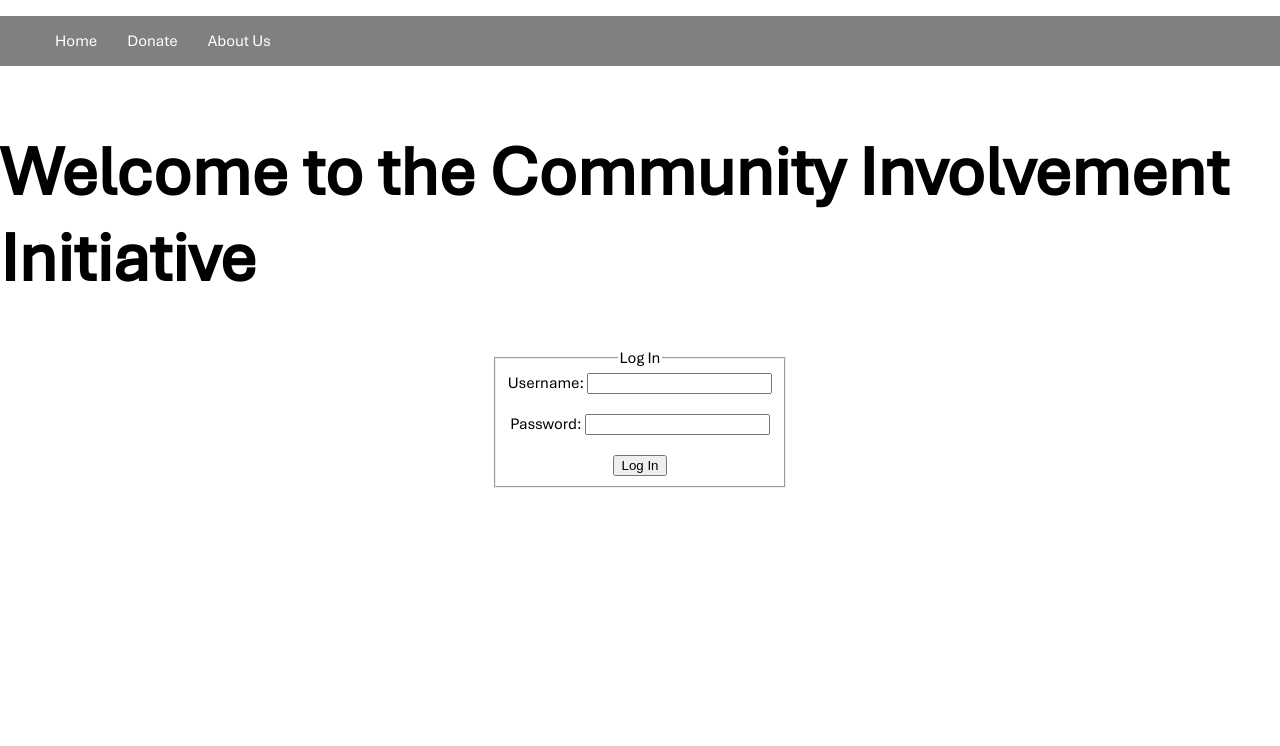
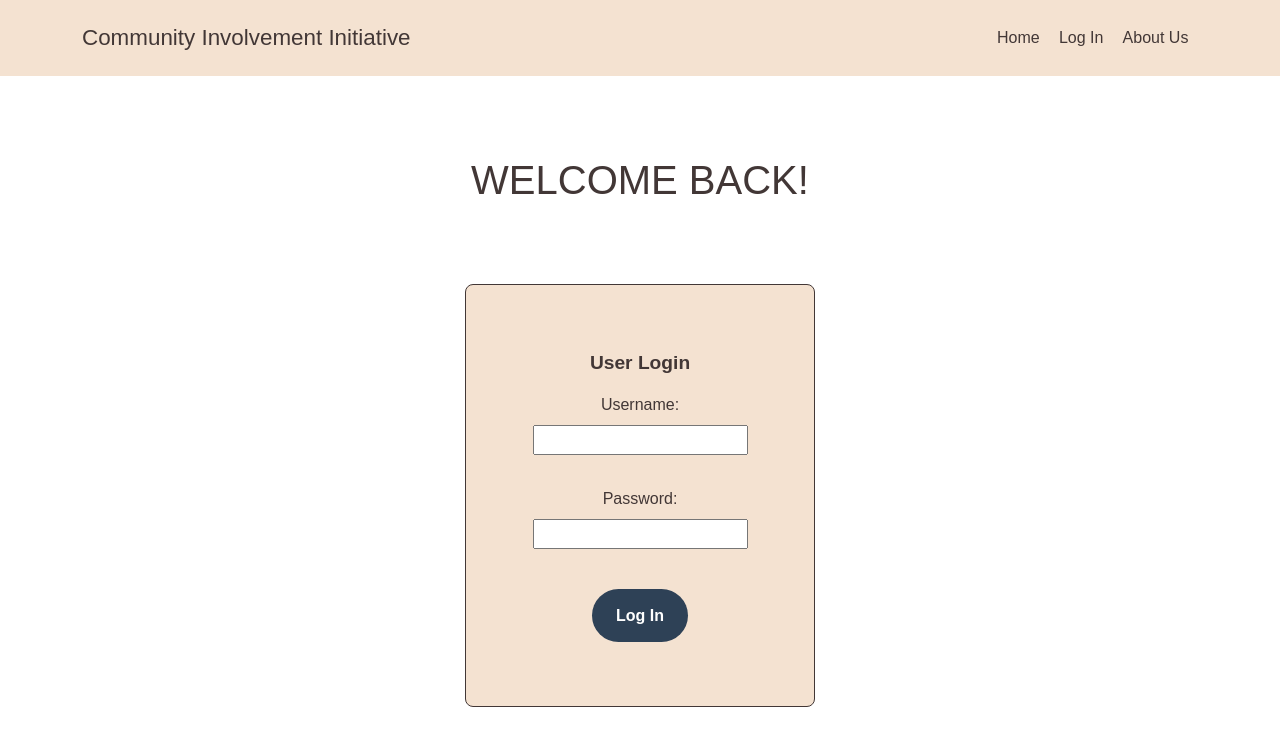
Before and after one commit to Zaiii12/CII, a PHP site: page /Login.php in a window 1280 px wide. Shown: the top 746 px of the page. Run offline with PHP 8.4, Linux system fonts and the light colour scheme.

Commit message:
Add files via upload
..

```diff
--- a/Login.php
+++ b/Login.php
@@ -3,42 +3,173 @@
 <head>
     <meta charset="UTF-8">
     <meta name="viewport" content="width=device-width, initial-scale=1.0">
-    <title>Login - CII Project</title>
-    <link rel="stylesheet" href="C1.css">
+    <title>Community Involvement Initiative</title>
+    <link href="https://cdn.jsdelivr.net/npm/bootstrap@5.3.0/dist/css/bootstrap.min.css" rel="stylesheet">
+    <style>
+        :root {
+            --primary-color: #D6AA9F;
+            --secondary-color: #F4E2D1;
+            --text-color: #423736;
+        }
+
+        body {
+            font-family: 'Arial', sans-serif;
+            color: var(--text-color);
+        }
+
+        .navbar {
+            background-color: var(--secondary-color);
+            padding: 1rem 2rem;
+        }
+
+        .navbar-brand {
+            font-size: 1.4rem;
+            color: var(--text-color);
+        }
+
+        .nav-link {
+            color: var(--text-color);
+            margin: 0.1rem;
+            transition: opacity 0.1s;
+        }
+
+        .nav-link:hover {
+            opacity: 1.1;
+        }
+
+        .hero-section {
+            background-color: var(--primary-color);
+            padding: 14rem 2rem;
+            text-align: center;
+        }
+
+        .hero-title {
+            font-size: 3.6rem;
+            margin-bottom: 1.5rem;
+        }
+
+        .hero-text {
+            font-size: 1.3rem;
+            margin-bottom: 3rem;
+            max-width: 500px;
+            margin: 0 auto;
+        }
+
+        .cta-button {
+            background-color: #2E4156;
+            color: white;
+            padding: 1rem 2.6rem;
+            border-radius: 40px;
+            text-decoration: none;
+            font-weight: bold;
+            transition: transform 0.4s;
+        }
+
+        .cta-button:hover {
+            transform: translateY(-4px);
+            color: #E9D5B7;
+        }
+
+        .welcome {
+            text-align: center;
+            margin: 5rem 0;
+            font-weight: bold;
+        }
+
+        .Login {
+            max-width: 350px;
+            margin: 2rem auto;
+            padding: 4rem;
+            border: 1px solid var(--text-color);
+            border-radius: 8px;
+            background-color: var(--secondary-color);
+            text-align: center;
+        }
+
+        .Login legend {
+            font-size: 1.2rem;
+            font-weight: bold;
+            margin-bottom: 1rem;
+
+        }
+
+        .Login label {
+            display: block;
+            margin: 0.5rem 0;
+        }
+
+        .submit {
+            text-align: center;
+            margin-top: 1rem;
+        }
+
+        .submit button {
+            background-color: #2E4156;
+            color: white;
+            padding: 0.9rem 1.5rem;
+            border-radius: 30px;
+            border: none;
+            font-weight: bold;
+            cursor: pointer;
+        }
+
+        .submit button:hover {
+            color: #E9D5B7;
+        }
+    </style>
 </head>
 <body>
-    <nav class="nav">
-        <div>
-            <ul>
-                <li><a href="Main.php">Home</a></li>
-                <li><a href="Donation.php">Donate</a></li>
-                <li><a href="Aboutus.html">About Us</a></li>
-            </ul>
+    <?php
+        $site_title = "Community Involvement Initiative";
+
+    ?>
+
+    <!-- Navigation -->
+    <nav class="navbar navbar-expand-lg">
+        <div class="container">
+            <a class="navbar-brand" href="#"><?php echo $site_title; ?></a>
+            <button class="navbar-toggler" type="button" data-bs-toggle="collapse" data-bs-target="#navbarNav">
+                <span class="navbar-toggler-icon"></span>
+            </button>
+            <div class="collapse navbar-collapse justify-content-end" id="navbarNav">
+                <ul class="navbar-nav">
+                    <li class="nav-item">
+                        <a class="nav-link" href="home.php">Home</a>
+                    </li>
+                    <li class="nav-item">
+                        <a class="nav-link" href="Login.php">Log In</a>
+                    </li>
+                    <li class="nav-item">
+                        <a class="nav-link" href="#">About Us</a>
+                    </li>
+                </ul>
+            </div>
         </div>
     </nav>
+
+    <!-- Welcome Section -->
     <div class="welcome">
-        <h1>Welcome to the Community Involvement Initiative</h1>
+        <h1>WELCOME BACK!</h1>
     </div>
 
+    <!-- Login Section -->
     <div class="Login">
         <fieldset>
-            <legend>Log In</legend>
+            <legend>User Login</legend>
             <form action="dbp_login.php" method="POST">
-
-                <label for="username">Username: </label>
+                <label for="username">Username:</label>
                 <input type="text" id="username" name="username" required>
                 <br><br>
-
-                <label for="password">Password: </label>
+                <label for="password">Password:</label>
                 <input type="password" id="password" name="password" required>
                 <br><br>
-
                 <div class="submit">
                     <button type="submit">Log In</button>
                 </div>
-
             </form>
         </fieldset>
     </div>
+
+    <script src="https://cdn.jsdelivr.net/npm/bootstrap@5.3.0/dist/js/bootstrap.bundle.min.js"></script>
 </body>
 </html>
```
